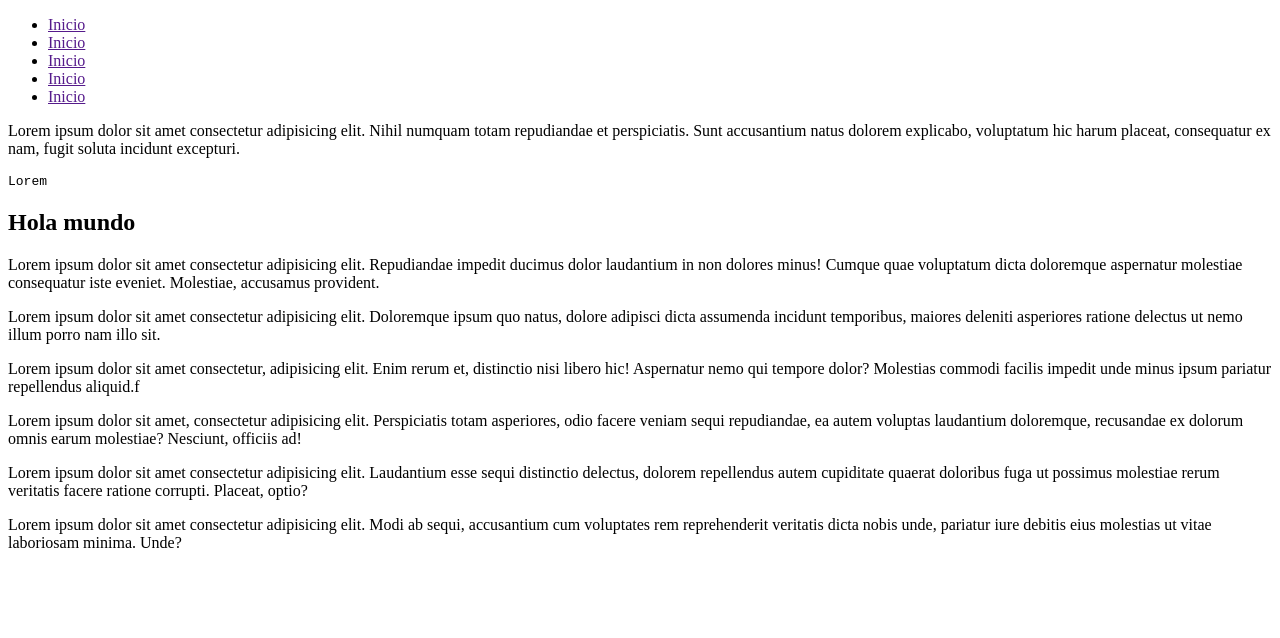
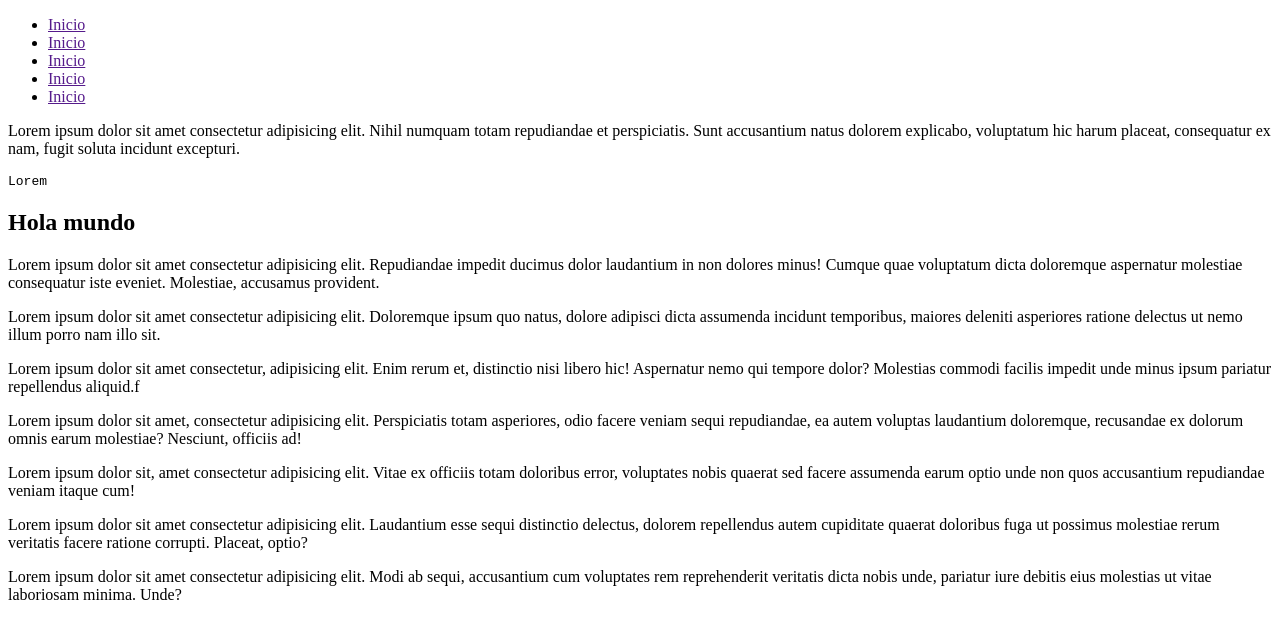
Before and after one commit to emmanuelmontoyalopez242006/LayuotBasico, a plain HTML site: page 12-12-2023/index.html in a window 1280 px wide. Drawn offline with Linux system fonts and the light colour scheme.

Commit message:
Nuevos cambios

```diff
--- a/12-12-2023/index.html
+++ b/12-12-2023/index.html
@@ -53,7 +53,14 @@
           molestiae? Nesciunt, officiis ad!
         </p>
       </section>
-      <section></section>
+      <section>
+        <p>
+          Lorem ipsum dolor sit, amet consectetur adipisicing elit. Vitae ex
+          officiis totam doloribus error, voluptates nobis quaerat sed facere
+          assumenda earum optio unde non quos accusantium repudiandae veniam
+          itaque cum!
+        </p>
+      </section>
       <section></section>
       <section></section>
     </main>
```
